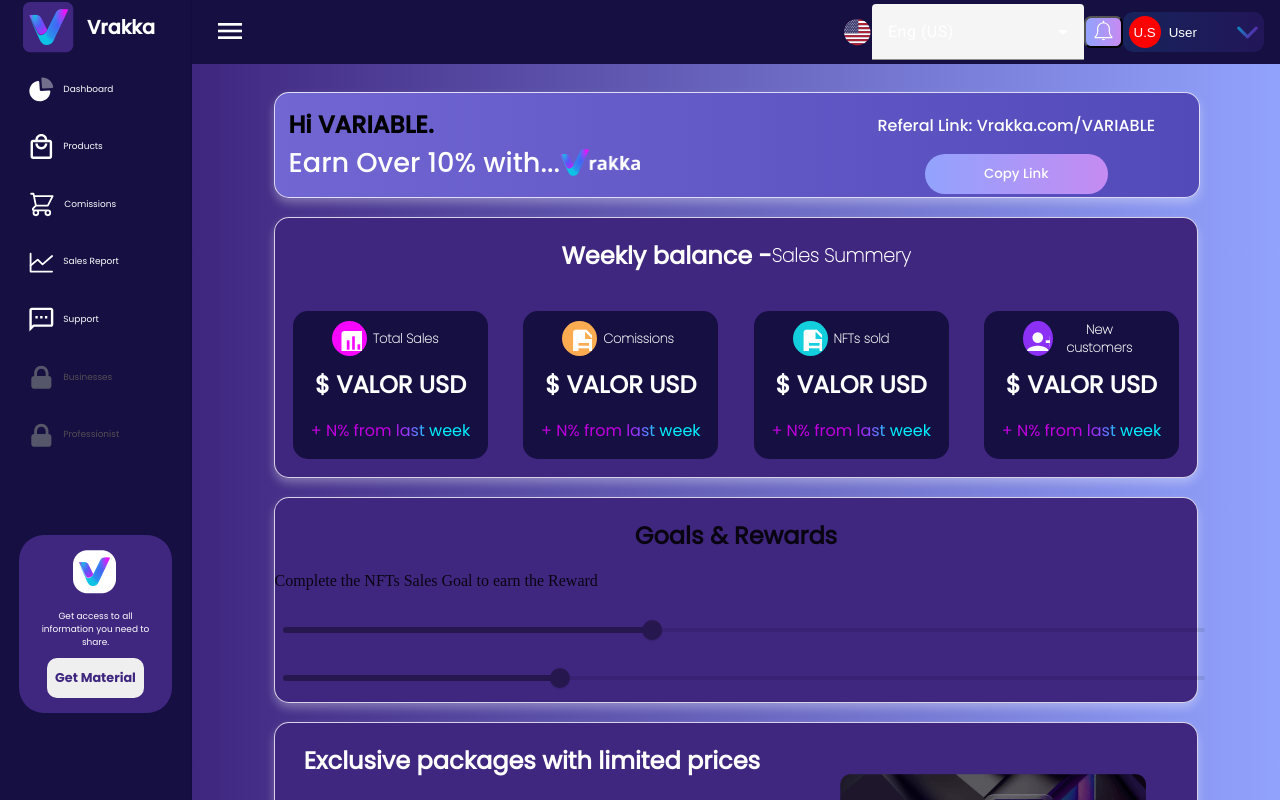
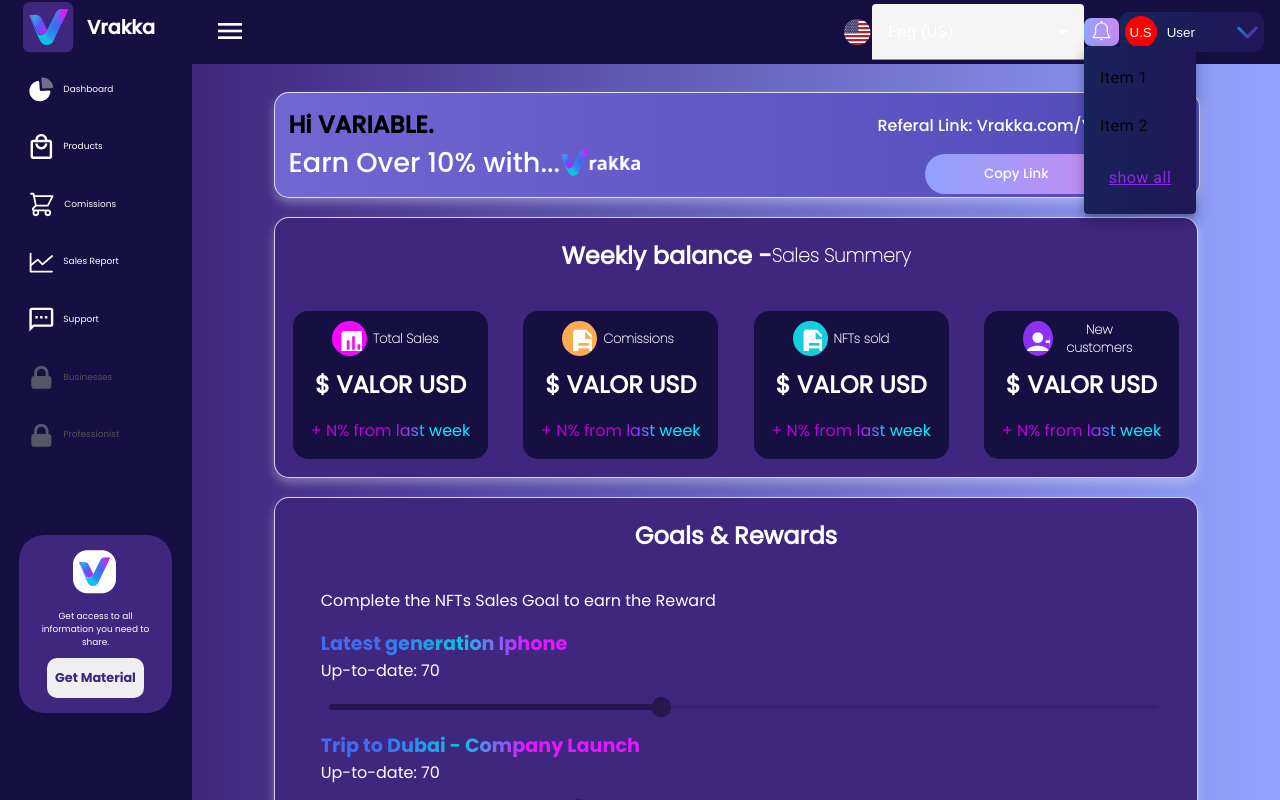
Before and after one commit to JulianAlejandroBaylon/Backoffice, an Angular app: page /dashboard in a window 1280 px wide. Both pictures are taken after a click on the button 1103 px from the left and 32 px from the top of the page. Shown: the top 800 px of the page. Built offline with nearby package versions, Linux system fonts and the light colour scheme.

Commit message:
frontwithoutmap

```diff
--- a/src/app/app.module.ts
+++ b/src/app/app.module.ts
@@ -60,7 +60,7 @@
     MatRadioModule,
     MatInputModule,
     MatSliderModule,
-    FormsModule
+    FormsModule,
   ],
   providers: [Title],
   bootstrap: [AppComponent],
--- a/src/app/dashboard/dashboard.component.css
+++ b/src/app/dashboard/dashboard.component.css
@@ -65,8 +65,18 @@
   width: 100%;
 }
 .goals {
+  color: white;
+  align-items: center;
 }
-
+.colortxt{
+  background: linear-gradient(to left, rgba(225, 23, 253, 1) 75%, rgba(13, 193, 229, 1) 83%, rgba(62, 109, 241, 1)93%);
+  -webkit-background-clip: text;
+  -webkit-text-fill-color: transparent;
+  font-size: 1.2rem;
+}
+.infocont{
+  width: 90%;
+}
 .offer {
   color: white;
   justify-content: center;
@@ -110,3 +120,6 @@
 .sub {
   width: 45%;
 }
+.mg-0{
+  margin: 0;
+}
--- a/src/app/dashboard/dashboard.component.html
+++ b/src/app/dashboard/dashboard.component.html
@@ -44,18 +44,26 @@
       </div>
     </div>
   </div>
-  <div class="goals conts">
+  <div class="goals conts column">
     <div>
       <h2 class="title regular">Goals & Rewards</h2>
     </div>
+    <div class="infocont">
+      <p class="regular">Complete the NFTs Sales Goal to earn the Reward</p>
       <div>
-      <p>Complete the NFTs Sales Goal to earn the Reward</p>
+        <p class="colortxt bold mg-0">Latest generation Iphone </p>
+        <p class="regular mg-0">Up-to-date: 70</p>
         <mat-slider>
           <input matSliderThumb [(ngModel)]="defaultValueIphone" [disabled]="true"#slider>
         </mat-slider>
+      </div>
+      <div>
+        <p class="colortxt bold mg-0">Trip to Dubai - Company Launch</p>
+        <p class="regular mg-0">Up-to-date: 70</p>
         <mat-slider>
           <input matSliderThumb [(ngModel)]="defaultValueLaunch" [disabled]="true"#slider>
         </mat-slider>
+      </div>
     </div>
   </div>
   <div class="offer conts row">
@@ -67,7 +75,7 @@
         private rounds with amazing benefits. Act now and secure your spot
         before the closure date.
       </p>
-      <button class="btns medium">Acquire Packages</button>
+      <button class="btns medium" style="cursor: pointer;">Acquire Packages</button>
     </div>
     <div class="row">
       <img src="/assets/images/academy-large.png" alt="" />
--- a/src/app/header/header.component.css
+++ b/src/app/header/header.component.css
@@ -87,6 +87,8 @@
     --vrakka-habits-progress-bar-linear,
     linear-gradient(270deg, #c58bf2 1.94%, #92a3fd 100%)
   );
+  cursor: pointer;
+  border: none;
 }
 .logo {
   display: flex;
--- a/src/app/header/header.component.html
+++ b/src/app/header/header.component.html
@@ -87,13 +87,23 @@
             </mat-select>
           </mat-form-field>
         </div>
-        <button class="notify">
-          <img src="assets/icons/Bell.svg" alt="" />
+        <button class="notify" mat-button [matMenuTriggerFor]="menutwo"><img src="assets/icons/Bell.svg" alt="" /></button>
+        <mat-menu #menutwo="matMenu">
+          <button mat-menu-item>Item 1</button>
+          <button mat-menu-item>Item 2</button>
+          <p routerLink="" style="cursor: pointer; text-decoration:underline; text-align: center; color: blueviolet;">show all</p>
+        </mat-menu>
+        <button class="btnuser" mat-button [matMenuTriggerFor]="menu">
+          <div class="circle">U.S</div>
+          <span>User</span> <img src="/assets/icons/Arrowdown.svg" alt="" />
         </button>
-        <button class="btnuser"mat-button [matMenuTriggerFor]="menu"><div class="circle">U.S</div><span>User</span> <img src="/assets/icons/Arrowdown.svg" alt=""></button>
-        <mat-menu  #menu="matMenu">
-          <button class="menu" mat-menu-item routerLink="/settings"> <img src="/assets/icons/Settings.svg" alt="">Settings</button>
-          <button class="menu" mat-menu-item><img src="/assets/icons/Logout.svg" alt="">Log out</button>
+        <mat-menu #menu="matMenu">
+          <button class="menu" mat-menu-item routerLink="/settings">
+            <img src="/assets/icons/Settings.svg" alt="" />Settings
+          </button>
+          <button class="menu" mat-menu-item>
+            <img src="/assets/icons/Logout.svg" alt="" />Log out
+          </button>
         </mat-menu>
       </div>
     </mat-toolbar>
--- a/src/app/material/material.component.html
+++ b/src/app/material/material.component.html
@@ -1 +1,14 @@
-<p>material works!</p>
+<div class="container column">
+  <div>
+    <h3>Presentations</h3>
+    <div></div>
+  </div>
+  <div>
+    <h3>Videos</h3>
+    <div></div>
+  </div>
+  <div>
+    <h3>Logos</h3>
+    <div></div>
+  </div>
+</div>
--- a/src/app/settings/settings.component.css
+++ b/src/app/settings/settings.component.css
@@ -46,6 +46,7 @@
     width: 5%;
     position: absolute;
     right: 5%;
+    top: 15%;
 }
 .relative{
     position: relative;
@@ -53,3 +54,6 @@
 .mg-5{
   margin-bottom: 5%;
 }
+.example-spacer{
+  flex: 1 1 auto;
+}
--- a/src/app/settings/settings.component.html
+++ b/src/app/settings/settings.component.html
@@ -96,6 +96,8 @@
         </div>
       </div>
     </div>
+    <mat-slide-toggle>Dark mode</mat-slide-toggle>
+    <span class="example-spacer"></span>
   </div>
   <div class="cont-s" *ngIf="selectedPart === 'part2'">
     <div class="conts">
--- a/src/styles.css
+++ b/src/styles.css
@@ -149,6 +149,7 @@
   cursor: pointer;
 }
 .mat-mdc-slider{
-  --mdc-slider-disabled-handle-color: rgb(190, 138, 18);
-  --mdc-slider-disabled-active-track-color: rgba(99, 25, 169, 1);
+  --mdc-slider-disabled-handle-color: rgba(18, 128, 190, 1);
+  --mdc-slider-disabled-active-track-color: rgba(18, 128, 190, 1);
+  --mdc-slider-disabled-inactive-track-color: white;
 }
```
Lines whose indentation alone changed are shown as unchanged.
